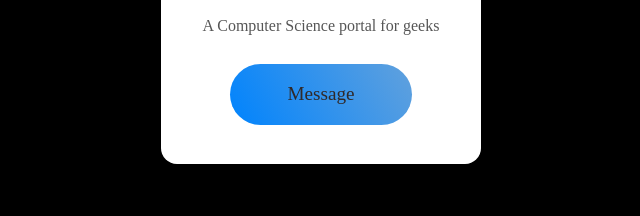
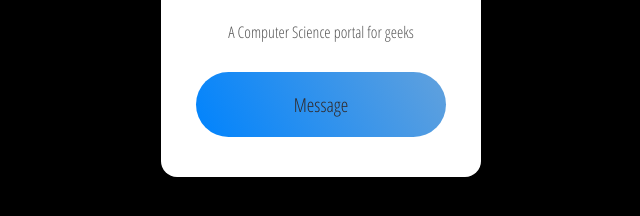
Before and after one commit to rahul1237/profile-card, a plain HTML site: page index.html in a window 1280 px wide. Shown: the part 498-714 px from the top of the page, without its empty margins (319-959 px from the left). Drawn offline with Linux system fonts and the light colour scheme.

Commit message:
profile card

```diff
--- a/index.html
+++ b/index.html
@@ -6,6 +6,8 @@
     <meta name="viewport" content="width=device-width, initial-scale=1.0">
     <title>Profile Card</title>
     <link rel="stylesheet" href="style.css">
+    <link rel="preconnect" href="https://fonts.gstatic.com">
+    <link href="https://fonts.googleapis.com/css2?family=Open+Sans+Condensed:wght@300&display=swap" rel="stylesheet">
 </head>
 <body>
     <div class="container">
--- a/style.css
+++ b/style.css
@@ -18,7 +18,8 @@ body{
     overflow: hidden;
     border-radius: 1em;
     text-align: center;
-    box-shadow: 0.5em 0.5em rgba(0, 0, 0, 0.712);
+    font-family: 'Open Sans Condensed', sans-serif;
+    font-size: 1em;
 }
 
 .user-image{
@@ -98,6 +99,7 @@ a:last-child{
     text-decoration: none;
     color: rgb(48, 41, 41);
     text-transform: capitalize;
+    width: 100%;
     background-image: linear-gradient(60deg,#0083FD,#61A1DD);
     font-size: 1.2em;
     padding: 1em 3em;
@@ -105,9 +107,6 @@ a:last-child{
     overflow: hidden;
 }
 
-.effect.effect-4 {
-transition: all 0.2s linear 0s;
-}
 .effect.effect-4:before {
     content: "\f2b6";
     font-family: FontAwesome;
@@ -122,7 +121,6 @@ transition: all 0.2s linear 0s;
     text-align: center;
     font-size: 1.8em;
     transform: scale(0, 1);
-    transition: all 0.2s linear 0s;
 }
 .effect.effect-4:hover {
     text-indent: -9999px;
```
